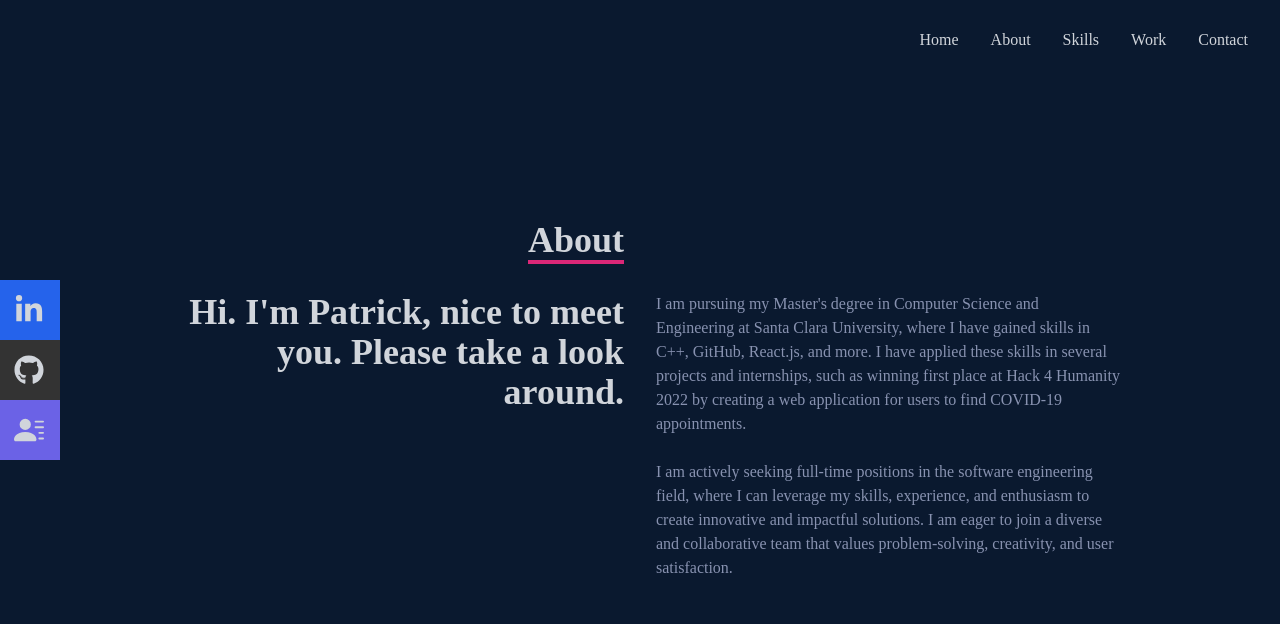
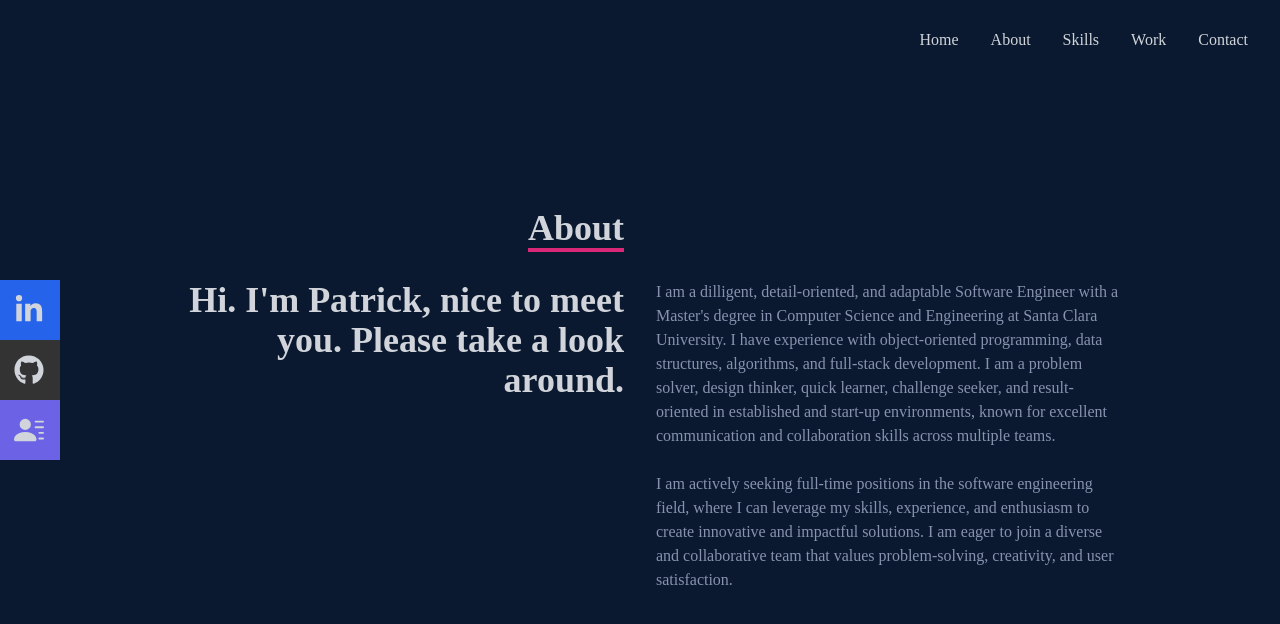
Before and after one commit to PatrickStarLee/portfolio-website, a React (Create React App) app: page /about in a window 1280 px wide. Shown: the top 624 px of the page. Built offline with nearby package versions, Linux system fonts and the light colour scheme.

Commit message:
Edited About section

```diff
--- a/src/components/About.jsx
+++ b/src/components/About.jsx
@@ -18,12 +18,12 @@ const About = () => {
           </div>
           <div className="text-[#8892b0] max-w-[700px] text-sm sm:text-base">
             <p>
-              I am pursuing my Master's degree in Computer Science and
-              Engineering at Santa Clara University, where I have gained skills
-              in C++, GitHub, React.js, and more. I have applied these skills in
-              several projects and internships, such as winning first place at
-              Hack 4 Humanity 2022 by creating a web application for users to
-              find COVID-19 appointments.
+              I am a dilligent, detail-oriented, and adaptable Software Engineer with a
+              Master's degree in Computer Science and Engineering at Santa Clara University.
+              I have experience with object-oriented programming, data structures, algorithms,
+              and full-stack development. I am a problem solver, design thinker, quick learner,
+              challenge seeker, and result-oriented in established and start-up environments, known
+              for excellent communication and collaboration skills across multiple teams.
             </p>
             <br></br>
             <p>
```
